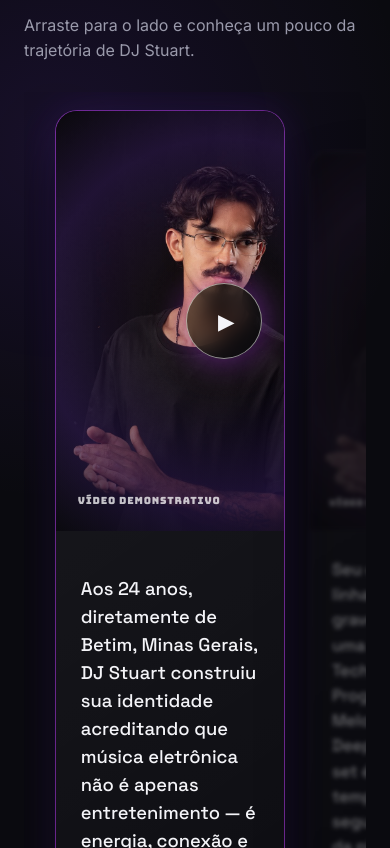
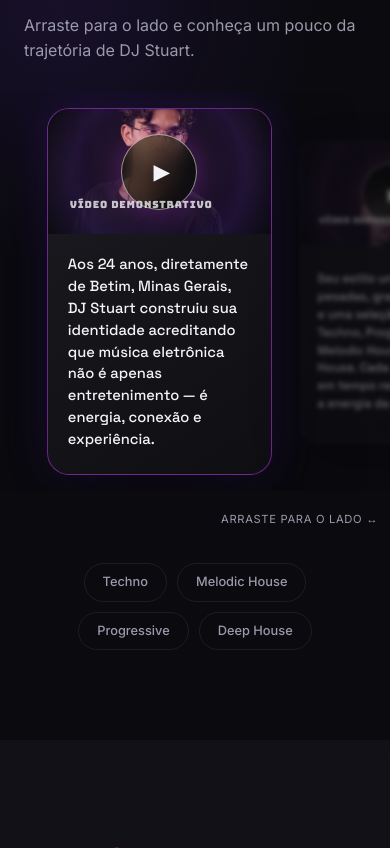
Before and after one commit to DanielLara066/dj_stuart, a plain HTML site: page index.html in a window 390 px wide. Shown: the part 1152-2000 px from the top of the page. Drawn offline with Linux system fonts and the light colour scheme.

Commit message:
Deixa carrossel horizontal com três cards visíveis

```diff
--- a/styles.css
+++ b/styles.css
@@ -500,9 +500,9 @@ section > .container > h2.center { margin-left: auto; margin-right: auto; max-wi
 .about-heading > p:last-child { color: var(--text-dim); }
 .bio-carousel {
   position: relative;
-  width: min(100%, 980px);
+  width: min(100%, 1160px);
   margin: 0 auto;
-  padding: 0 62px 44px;
+  padding: 0 58px 20px;
 }
 .bio-track {
   display: flex;
@@ -514,17 +514,17 @@ section > .container > h2.center { margin-left: auto; margin-right: auto; max-wi
   scrollbar-width: none;
   overscroll-behavior-x: contain;
   touch-action: pan-x pan-y;
-  padding: 32px 15%;
-  scroll-padding-inline: 15%;
+  padding: 28px 21%;
+  scroll-padding-inline: 21%;
 }
 .bio-track::-webkit-scrollbar { display: none; }
 .bio-slide {
-  flex: 0 0 70%;
+  flex: 0 0 58%;
   scroll-snap-align: center;
   scroll-snap-stop: always;
   display: grid;
-  grid-template-columns: minmax(270px, .82fr) minmax(300px, 1.18fr);
-  min-height: 530px;
+  grid-template-columns: 1fr;
+  min-height: 0;
   overflow: hidden;
   border: 1px solid rgba(255,255,255,.12);
   border-radius: 22px;
@@ -532,7 +532,7 @@ section > .container > h2.center { margin-left: auto; margin-right: auto; max-wi
   box-shadow: 0 26px 70px rgba(0,0,0,.4);
   opacity: .42;
   filter: blur(4px) saturate(.65);
-  transform: scale(.84);
+  transform: scale(.76);
   transform-origin: center;
   transition: transform .45s cubic-bezier(.2,.75,.25,1), opacity .45s ease, filter .45s ease, box-shadow .45s ease, border-color .45s ease;
 }
@@ -546,13 +546,14 @@ section > .container > h2.center { margin-left: auto; margin-right: auto; max-wi
 }
 .bio-video {
   position: relative;
-  min-height: 530px;
+  min-height: 0;
+  aspect-ratio: 16/9;
   overflow: hidden;
   display: grid;
   place-items: center;
   background-image: linear-gradient(to top, rgba(10,10,15,.78), rgba(10,10,15,.08) 60%), url("assets/dj-stuart-portrait.jpg");
   background-size: cover;
-  background-position: center top;
+  background-position: center 30%;
 }
 .demo-video-two { background-position: 42% top; filter: saturate(.75) hue-rotate(16deg); }
 .demo-video-three { background-position: 58% top; filter: contrast(1.12) saturate(1.15); }
@@ -591,18 +592,13 @@ section > .container > h2.center { margin-left: auto; margin-right: auto; max-wi
   display: flex;
   flex-direction: column;
   justify-content: center;
-  padding: clamp(34px, 6vw, 70px);
-}
-.bio-number {
-  margin-bottom: 24px;
-  color: var(--accent);
-  font-family: var(--ff-street);
-  font-size: 1rem;
+  min-height: 150px;
+  padding: 24px 30px 28px;
 }
 .bio-caption p {
   color: var(--text) !important;
   font-family: var(--ff-display);
-  font-size: clamp(1.18rem, 2.2vw, 1.75rem);
+  font-size: clamp(.96rem, 1.35vw, 1.15rem);
   font-weight: 500;
   line-height: 1.5;
 }
@@ -625,26 +621,6 @@ section > .container > h2.center { margin-left: auto; margin-right: auto; max-wi
 .bio-arrow:hover { background: var(--accent-2); border-color: var(--accent-2); transform: scale(1.08); }
 .bio-arrow-prev { left: 0; }
 .bio-arrow-next { right: 0; }
-.bio-dots {
-  position: absolute;
-  left: 50%;
-  bottom: 9px;
-  transform: translateX(-50%);
-  display: flex;
-  align-items: center;
-  gap: 9px;
-}
-.bio-dot {
-  width: 8px;
-  height: 8px;
-  padding: 0;
-  border: 0;
-  border-radius: 999px;
-  background: rgba(255,255,255,.26);
-  cursor: pointer;
-  transition: width .25s ease, background .25s ease;
-}
-.bio-dot.active { width: 28px; background: linear-gradient(90deg, var(--accent), var(--accent-2)); }
 .bio-swipe-hint { display: none; }
 .about-content > .genre-tags { justify-content: center; margin-top: 30px; }
 .about-media {
@@ -1131,14 +1107,13 @@ section > .container > h2.center { margin-left: auto; margin-right: auto; max-wi
   .about { padding: 90px 0; }
   .about-heading { margin-bottom: 28px; text-align: left; }
   .about-heading h2 { font-size: clamp(2rem, 10vw, 2.8rem); }
-  .bio-carousel { width: calc(100% + 24px); margin-left: -12px; padding: 0 12px 48px; }
-  .bio-track { gap: 12px; padding: 18px 9%; scroll-padding-inline: 9%; }
-  .bio-slide { flex-basis: 82%; grid-template-columns: 1fr; min-height: 0; transform: scale(.9); filter: blur(2.5px) saturate(.7); }
+  .bio-carousel { width: calc(100% + 48px); margin-left: -24px; padding: 0 0 42px; }
+  .bio-track { gap: 8px; padding: 16px 12%; scroll-padding-inline: 12%; }
+  .bio-slide { flex-basis: 76%; grid-template-columns: 1fr; min-height: 0; transform: scale(.82); filter: blur(2.5px) saturate(.7); }
   .bio-slide.active { transform: scale(1); filter: none; }
-  .bio-video { min-height: 420px; aspect-ratio: 4/5; }
-  .bio-caption { min-height: 245px; padding: 30px 25px 34px; justify-content: flex-start; }
-  .bio-caption p { font-size: 1.15rem; line-height: 1.52; }
-  .bio-number { margin-bottom: 14px; }
+  .bio-video { min-height: 0; aspect-ratio: 16/9; }
+  .bio-caption { min-height: 155px; padding: 20px 20px 24px; justify-content: flex-start; }
+  .bio-caption p { font-size: .92rem; line-height: 1.48; }
   .bio-arrow { display: none; }
   .bio-swipe-hint {
     display: block;
```
